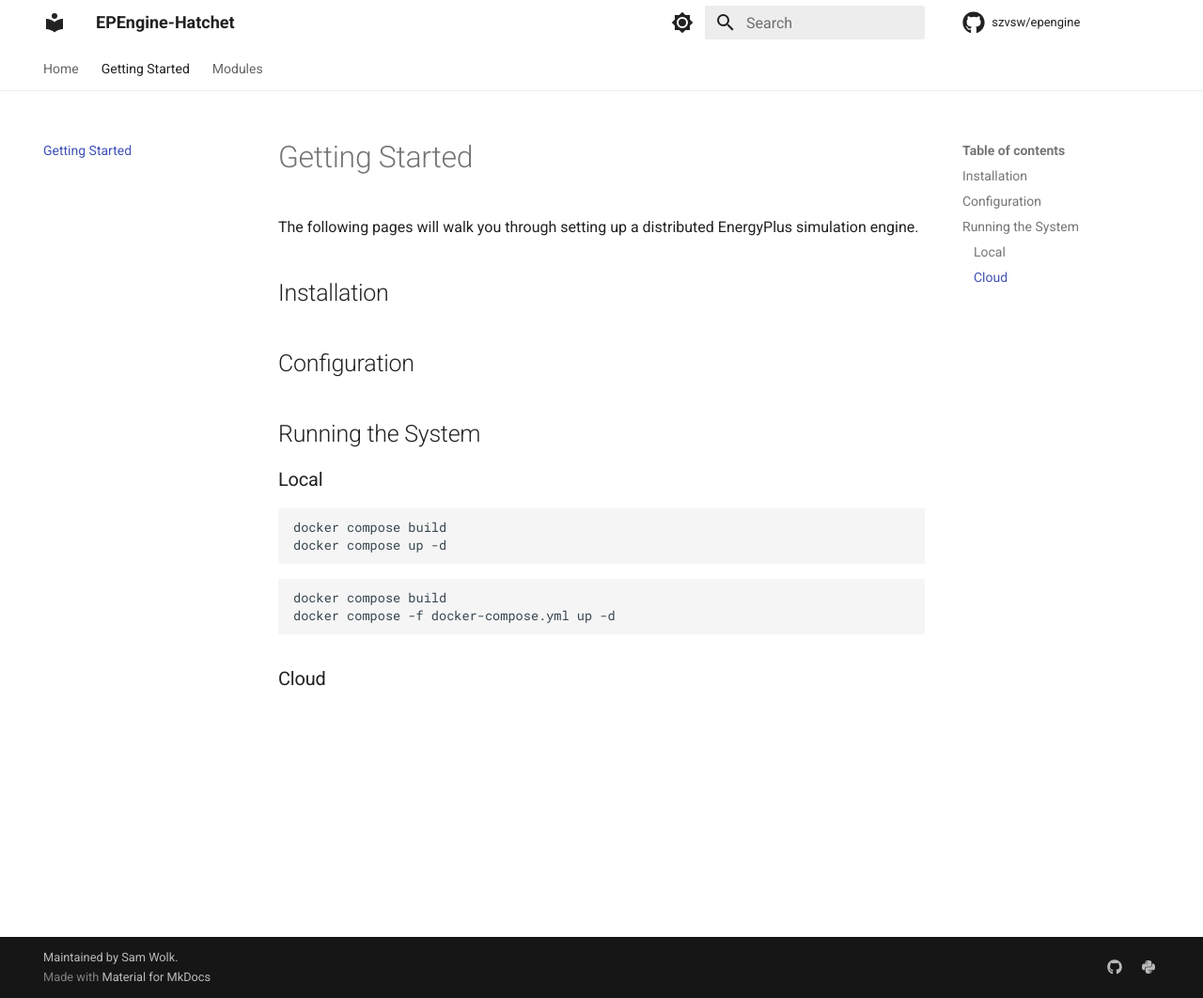
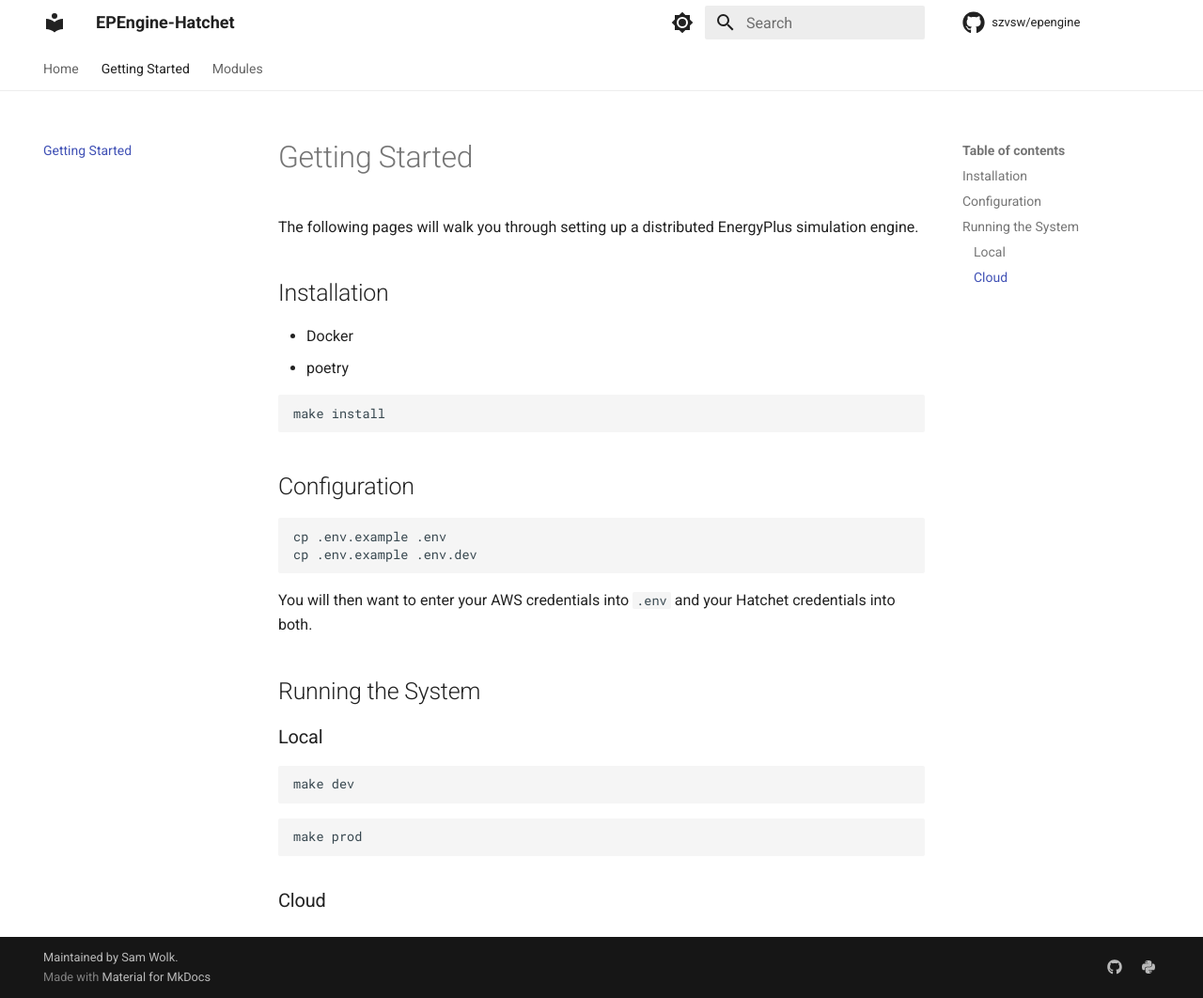
Before and after one commit to szvsw/epengine, an MkDocs documentation site: the page built from docs/getting-started.md, in a window 1280 px wide and 1062 px high. Shown: the whole window at 94% size. Built offline with MkDocs 1.6.1 and Material for MkDocs 9.7.7, drawn with Linux system fonts in a browser that asks for light colours; comment, search, counter and statistics services are not loaded.

Commit message:
update docs

````diff
--- a/docs/getting-started.md
+++ b/docs/getting-started.md
@@ -4,20 +4,32 @@
 
 ## Installation
 
+- Docker
+- poetry
+
+```bash
+make install
+```
+
 ## Configuration
+
+```bash
+cp .env.example .env
+cp .env.example .env.dev
+```
+
+You will then want to enter your AWS credentials into `.env` and your Hatchet credentials into both.
 
 ## Running the System
 
 ### Local
 
 ```bash
-docker compose build
-docker compose up -d
+make dev
 ```
 
 ```bash
-docker compose build
-docker compose -f docker-compose.yml up -d
+make prod
 ```
 
 ### Cloud
--- a/mkdocs.yml
+++ b/mkdocs.yml
@@ -24,6 +24,8 @@
           setup_commands:
             - import sys
             - sys.path.append('../')
+          options:
+            show_source: false
 theme:
   name: material
   feature:
--- a/pyproject.toml
+++ b/pyproject.toml
@@ -56,7 +56,8 @@
 [tool.poetry.group.docs.dependencies]
 mkdocs = "^1.4.2"
 mkdocs-material = "^9.2.7"
-mkdocstrings = {extras = ["python"], version = "^0.23.0"}
+mkdocstrings = {extras = ["python"], version = "^0.26.0"}
+mkdocstrings-python = "^1.11.1"
 
 
 [tool.poetry.group.coiled.dependencies]
````
Also changed, not shown: docs/modules.md (+13 -2 lines), 1 other file.
